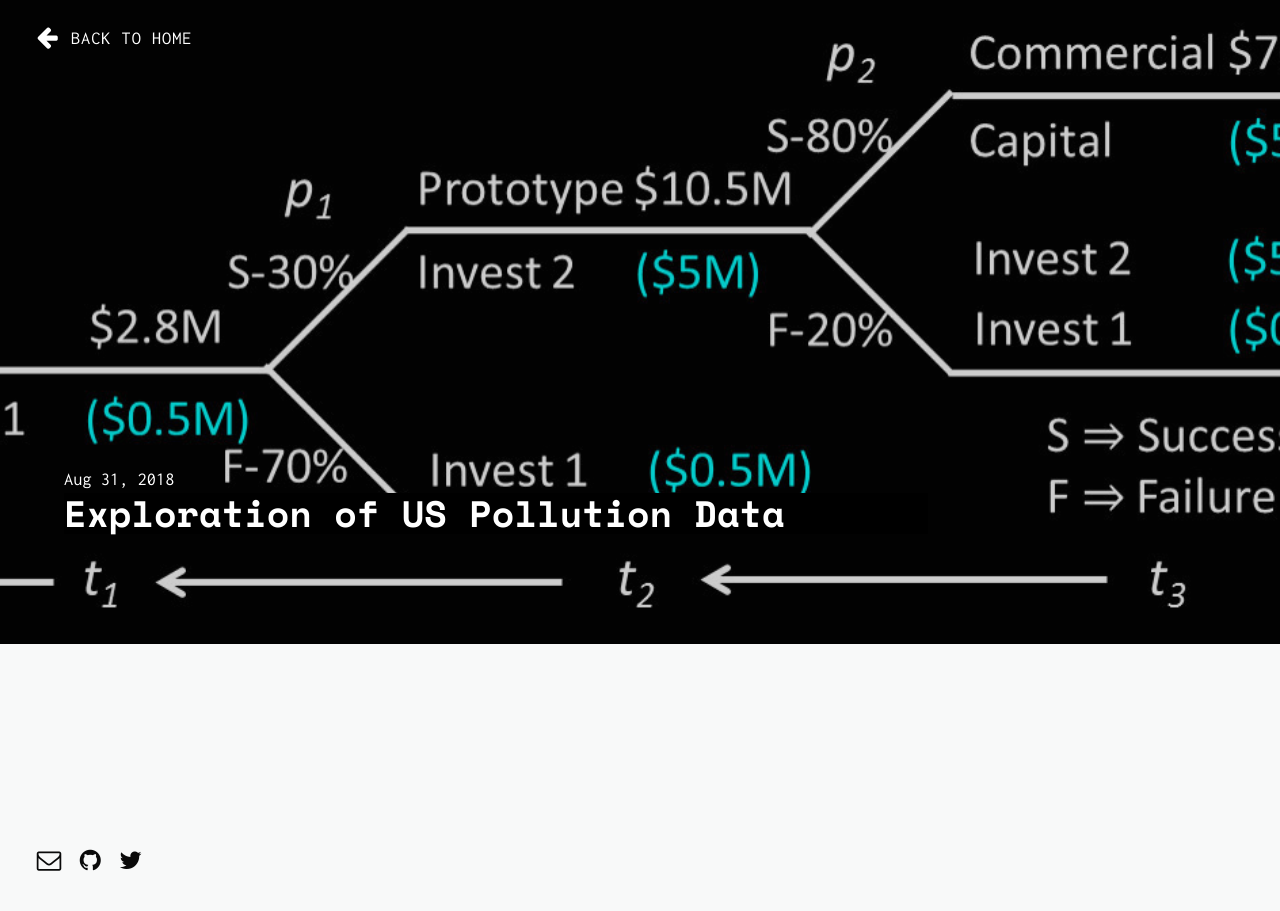
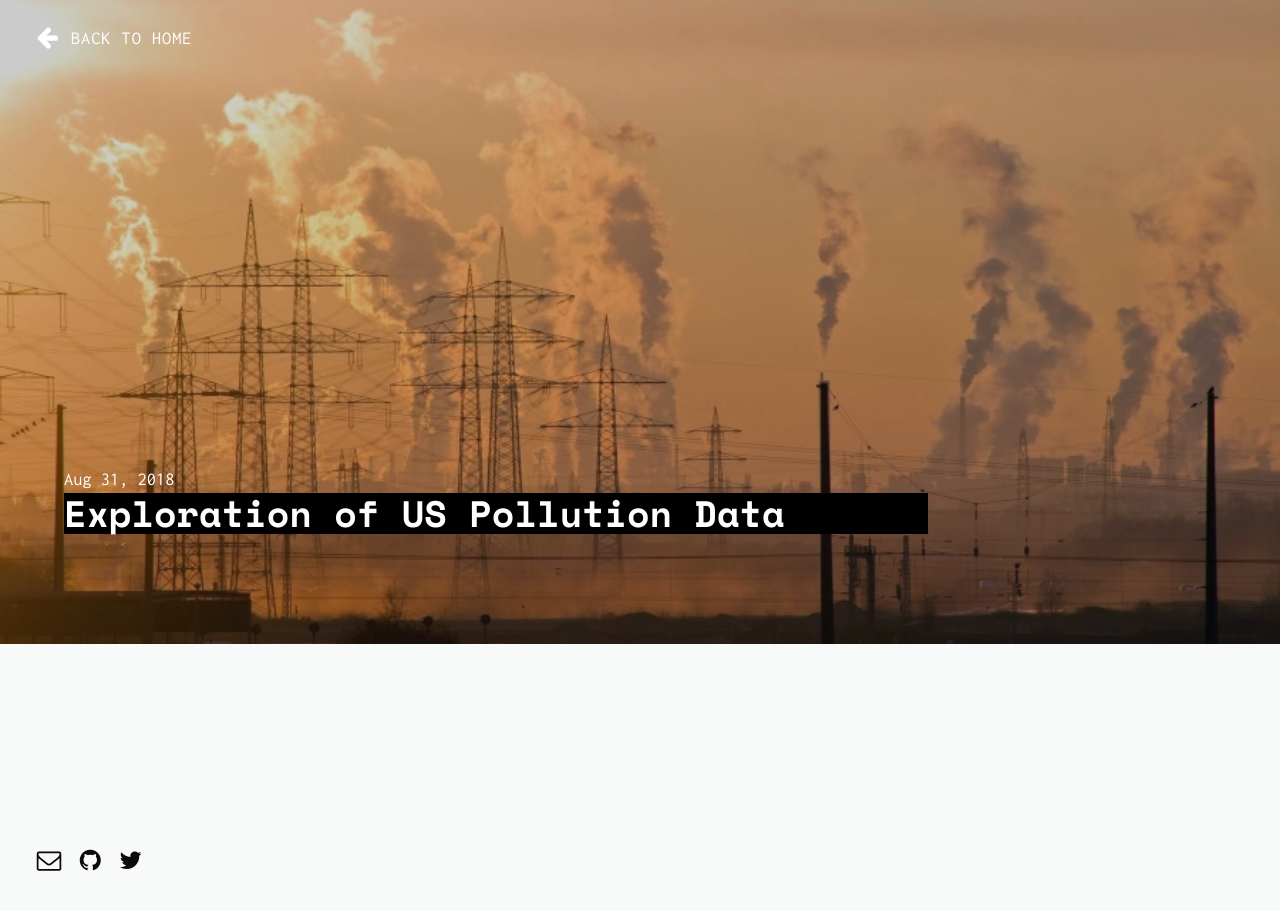
Before and after one commit to daftengineer/daftengineer.github.io, a Jekyll site: the page built from _posts/2018-08-31-exploration-of-us-pollution-data.markdown, in a window 1280 px wide. Built offline with Jekyll 4.4.1, drawn with Linux system fonts in a browser that asks for light colours; nearby versions of some CDN libraries.

Commit message:
Update 2018-08-31-exploration-of-us-pollution-data.markdown

```diff
--- a/_posts/2018-08-31-exploration-of-us-pollution-data.markdown
+++ b/_posts/2018-08-31-exploration-of-us-pollution-data.markdown
@@ -3,8 +3,8 @@ layout: post
 title: "Exploration of US Pollution Data"
 date: 2018-08-31
 description: Exploring the USA pollution data provided to the public by EPA
-image: "background-image: url('https://daftengineer.github.io/media_assets/Fraud2.jpg');"
-image-sm: https://daftengineer.github.io/media_assets/Fraud2.jpg
+image: "background-image: url('https://daftengineer.github.io/media_assets/pollution.jpg');"
+image-sm: https://daftengineer.github.io/media_assets/pollution.jpg
 ---
 
 <div style="color:black;"><p></p>
```
